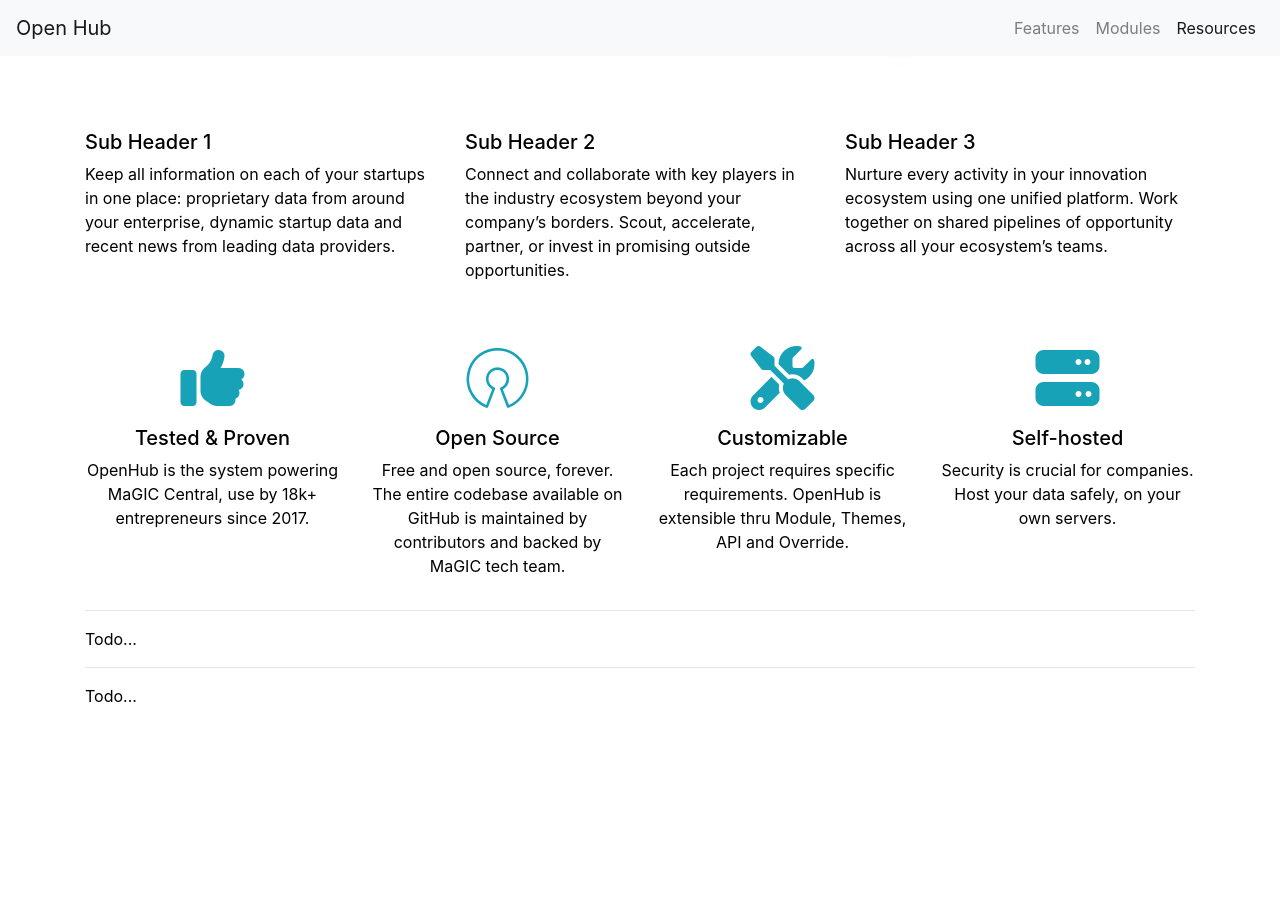
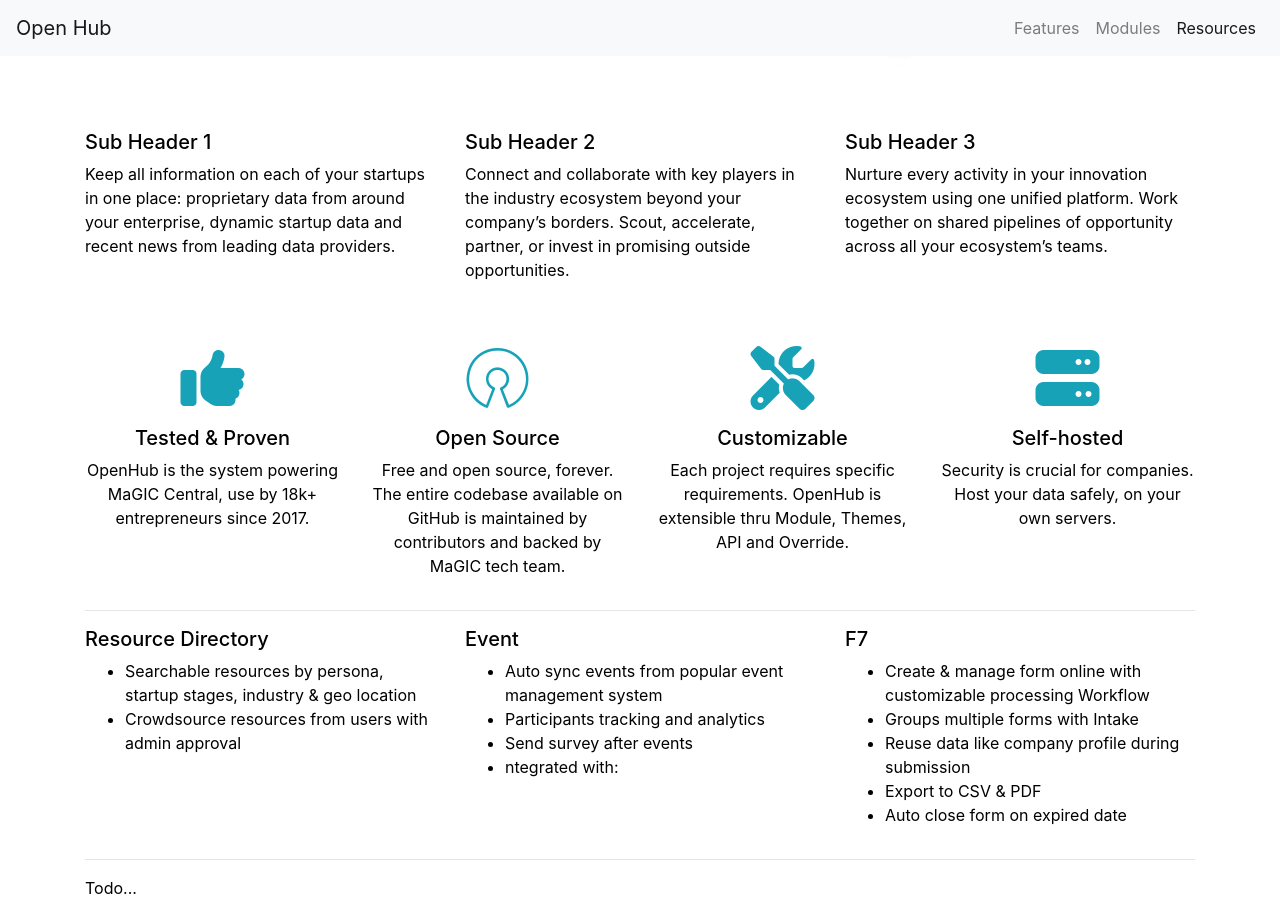
Before and after one commit to mymagic/open_hub, a Jekyll site: the page built from docs/index.html, in a window 1280 px wide and 900 px high, scrolled down 925 px. Built offline with Jekyll 4.4.1, drawn with Linux system fonts in a browser that asks for light colours; nearby versions of some CDN libraries; before the commit the page ends 1633 px from its top, so only the background shows below that.

Commit message:
added resource

```diff
--- a/docs/index.html
+++ b/docs/index.html
@@ -77,7 +77,34 @@
     <hr />
 
     <section id="section-modules">
-        Todo...
+        <div class="row">
+            <div class="col-sm">
+                <h5>Resource Directory</h5>
+                <ul>
+                    <li>Searchable resources by persona, startup stages, industry &amp; geo location</li>
+                    <li>Crowdsource resources from users with admin approval</li>
+                </ul>
+            </div>
+            <div class="col-sm">
+                <h5>Event</h5>
+                <ul>
+                    <li>Auto sync events from popular event management system</li>
+                    <li>Participants tracking and analytics</li>
+                    <li>Send survey after events</li>
+                    <li>ntegrated with:</li>
+                </ul>
+            </div>
+            <div class="col-sm">
+                <h5>F7</h5>
+                <ul>
+                    <li>Create &amp; manage form online with customizable processing Workflow</li>
+                    <li>Groups multiple forms with Intake</li>
+                    <li>Reuse data like company profile during submission</li>
+                    <li>Export to CSV & PDF</li>
+                    <li>Auto close form on expired date</li>
+                </ul>
+            </div>
+        </div>
     </section>
 
     <hr />
```
Also changed, not shown: 1 other file.
